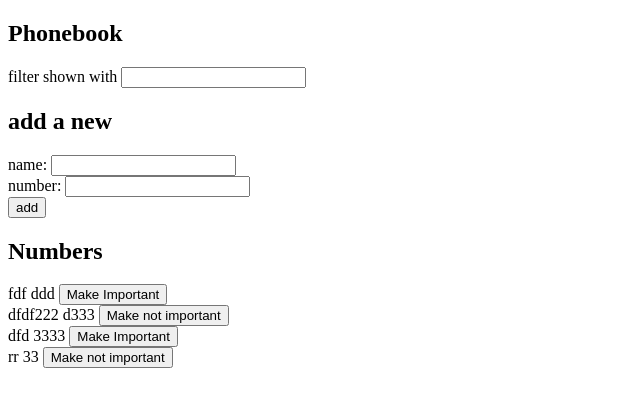
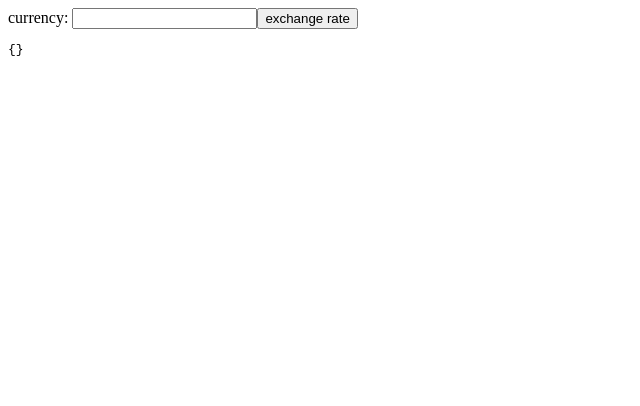
Before and after one commit to devgeorgerm-prog/Fullstack-Frontend, a React (Vite) app: page / in a window 1280 px wide. Shown: the top 406 px of the page, without its empty margins (0-640 px from the left). Built offline with nearby package versions, Linux system fonts and the light colour scheme; data requests are answered from the project's data file.

Commit message:
Exchange rate without useEffect

```diff
--- a/src/App.jsx
+++ b/src/App.jsx
@@ -1,199 +1,48 @@
-import { useEffect, useState } from "react";
+import { useState, useEffect } from 'react'
+import axios from 'axios'
 
-import notes from "./services/notes";
-const Name = ({ user, toggleImportance }) => {
-  const label = user.important ? 'Make Important' : 'Make not important'
+const App = () => {
+  const [value, setValue] = useState('')
+  const [rates, setRates] = useState({})
+  // const [currency, setCurrency] = useState(null)
+
+  // useEffect(() => {
+  //   console.log('effect run, currency is now', currency)
+
+  //   // skip if currency is not defined
+  //   if (currency) {
+  //     console.log('fetching exchange rates...')
+  //     axios
+  //       .get(`https://open.er-api.com/v6/latest/${currency}`)
+  //       .then(response => {
+  //         setRates(response.data.rates)
+  //       })
+  //   }
+  // }, [currency])
+
+  const handleChange = (event) => {
+    setValue(event.target.value)
+  }
+
+  const onSearch = (event) => {
+    event.preventDefault()
+    axios.get(`https://open.er-api.com/v6/latest/${value}`).then(response => {
+      setRates(response.data.rates)
+    })
+
+  }
+
   return (
     <div>
-      {user.name} {user.number} <button onClick={() => toggleImportance(user.id)}>{label}</button>
+      <form onSubmit={onSearch}>
+        currency: <input value={value} onChange={handleChange} />
+        <button type="submit">exchange rate</button>
+      </form>
+      <pre>
+        {JSON.stringify(rates, null, 2)}
+      </pre>
     </div>
-  );
-};
-
-const Numbers = ({ persons, toggleImportance }) => {
-  return (
-    <>
-      {persons.map((person) => {
-        return (
-          <Name key={person.id} user={person} toggleImportance={toggleImportance}/>
-        );
-      })}
-    </>
-  );
-};
-
-const Notification = ({message}) => {
-  const messageAddStyle = {
-    color: "green",
-    border: '2px green solid',
-    backgroundColor: 'gray',
-    borderRadius: '3px',
-    padding: '1rem'
-  }
-  const messageErrorStyle = {
-    color: "red",
-    border: '2px red solid',
-    backgroundColor: 'gray',
-    borderRadius: '3px',
-    padding: '1rem'
-  }
-  if(message.type === 'added') {
-    return (
-      <div style={messageAddStyle}>
-        {message.message}
-      </div>
-    )
-  } else if (message.type === 'error') {
-    return (
-          <div style={messageErrorStyle}>
-            {message.message}
-          </div>
-        )
-  }
+  )
 }
 
-const Filter = ({ handleSearch, query }) => {
-  return (
-    <>
-      filter shown with <input value={query} onChange={handleSearch} />
-    </>
-  );
-};
-
-const PersonForm = ({
-  onSubmit,
-  newName,
-  handleInputName,
-  newNumber,
-  handleInputNumber,
-}) => {
-  return (
-    <>
-      <form onSubmit={onSubmit}>
-        <div>
-          name: <input value={newName} onChange={handleInputName} />
-        </div>
-
-        <div>
-          number: <input value={newNumber} onChange={handleInputNumber} />
-        </div>
-        <div>
-          <button type="submit">add</button>
-        </div>
-      </form>
-    </>
-  );
-};
-
-const App = () => {
-  const [persons, setPersons] = useState([
-  ]);
-  const [newName, setNewName] = useState("");
-  const [newNumber, setNewNumber] = useState("");
-  const [query, setQuery] = useState("");
-  const [message, setMessage] =  useState({
-    message: "",
-    type: ''
-  })
-
-  useEffect(()=>{
-    notes.getAll().then(response => {
-      setPersons(response)
-    })
-  }, [])
-
-  const handleInputName = (e) => {
-    console.log(e.target.value);
-    setNewName(e.target.value);
-  };
-  const handleInputNumber = (e) => {
-    console.log(e.target.value);
-    setNewNumber(e.target.value);
-  };
-  const handleQuery = (e) => {
-    setQuery(e.target.value);
-  };
-
-  const addPerson = (e) => {
-    e.preventDefault();
-    const hasName = persons.some((person) => person.name === newName);
-    const hasNumber = persons.some((person) => person.number === newNumber);
-    if (hasName) {
-      alert(`${newName} is already added to phonebook`);
-      setNewName("");
-      setNewNumber("");
-    } else if (hasNumber) {
-      alert(`${newNumber} is already added to phonebook`);
-      setNewName("");
-      setNewNumber("");
-    } else {
-      const newPerson = {
-        name: newName,
-        number: newNumber,
-        id: (persons.length + 1).toString(),
-      };
-      notes.create(newPerson).then(response => {
-        setPersons(persons.concat(response))
-        const newMessage = {
-          message: `Added ${response.name}`,
-          type: 'added'
-        }
-        setMessage(newMessage)
-        setTimeout(()=> {
-          setMessage({
-            ...message,
-            message: null,
-          })
-        },3000)
-        setNewName("");
-        setNewNumber("");
-      })
-    }
-  };
-
-  const filteredusers = persons.filter((person) =>
-    person.name.toLowerCase().includes(query.toLowerCase())
-  );
-  const toggleImportance = (id) => {
-    const person = persons.find(n =>n.id ===id)
-    const changedImportance = {
-      ...person,
-      important: !person.important
-    }
-    notes.update(id, changedImportance).then(response => {
-      setPersons(persons.map(person => person.id === id ? response : person))
-    }).catch(error => {
-      const errMessage = {
-        message: `Information of ${person.name} has already been removed from server`,
-        type: 'error'
-      }
-      setMessage(errMessage)
-      setPersons(persons.filter(n => n.id !== id))
-      setTimeout(() => {
-        setMessage({
-          ...message,
-          message: null
-        })
-      },3000)
-    })
-  }
-  return (
-    <div>
-      <h2>Phonebook</h2>
-      <Notification message={message}/>
-      <Filter query={query} handleSearch={handleQuery} />
-      <h2>add a new</h2>
-      <PersonForm
-        onSubmit={addPerson}
-        newName={newName}
-        handleInputName={handleInputName}
-        newNumber={newNumber}
-        handleInputNumber={handleInputNumber}
-      />
-      <h2>Numbers</h2>
-      <Numbers persons={filteredusers} toggleImportance={toggleImportance}/>
-    </div>
-  );
-};
-
-export default App;
+export default App
```
